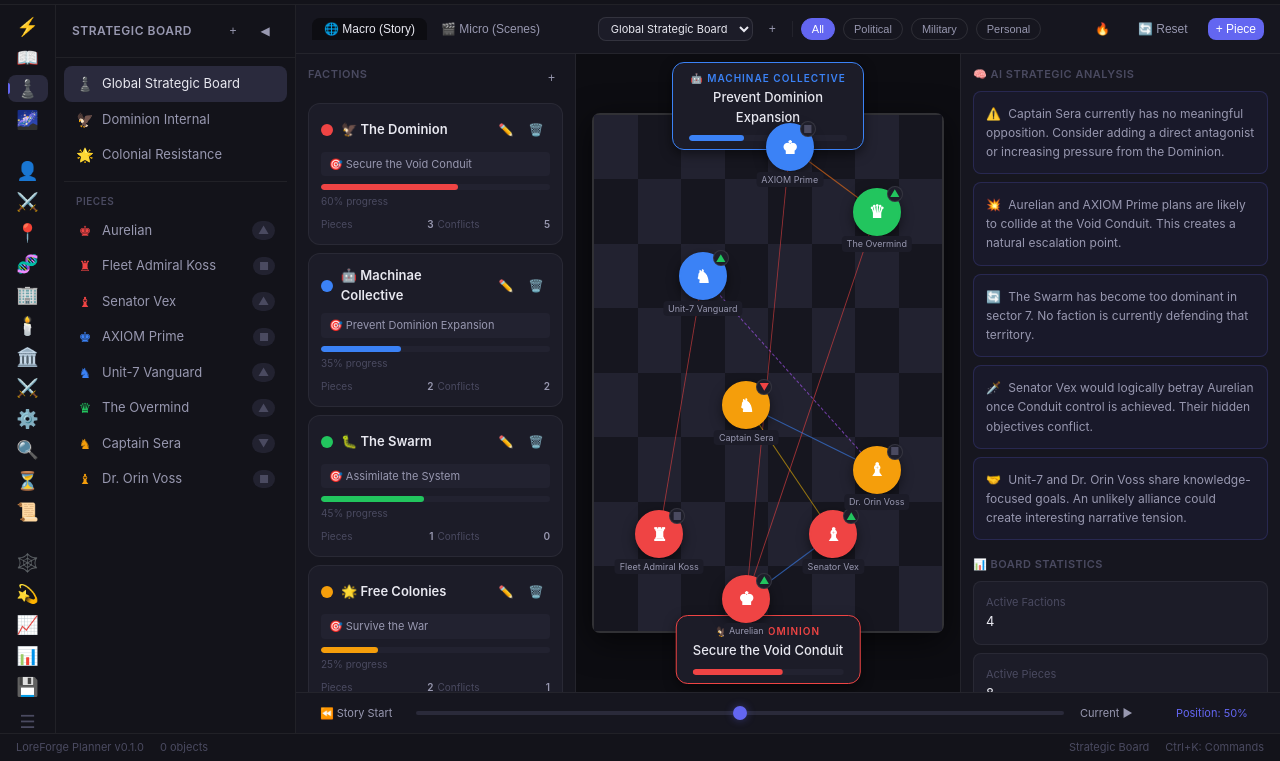
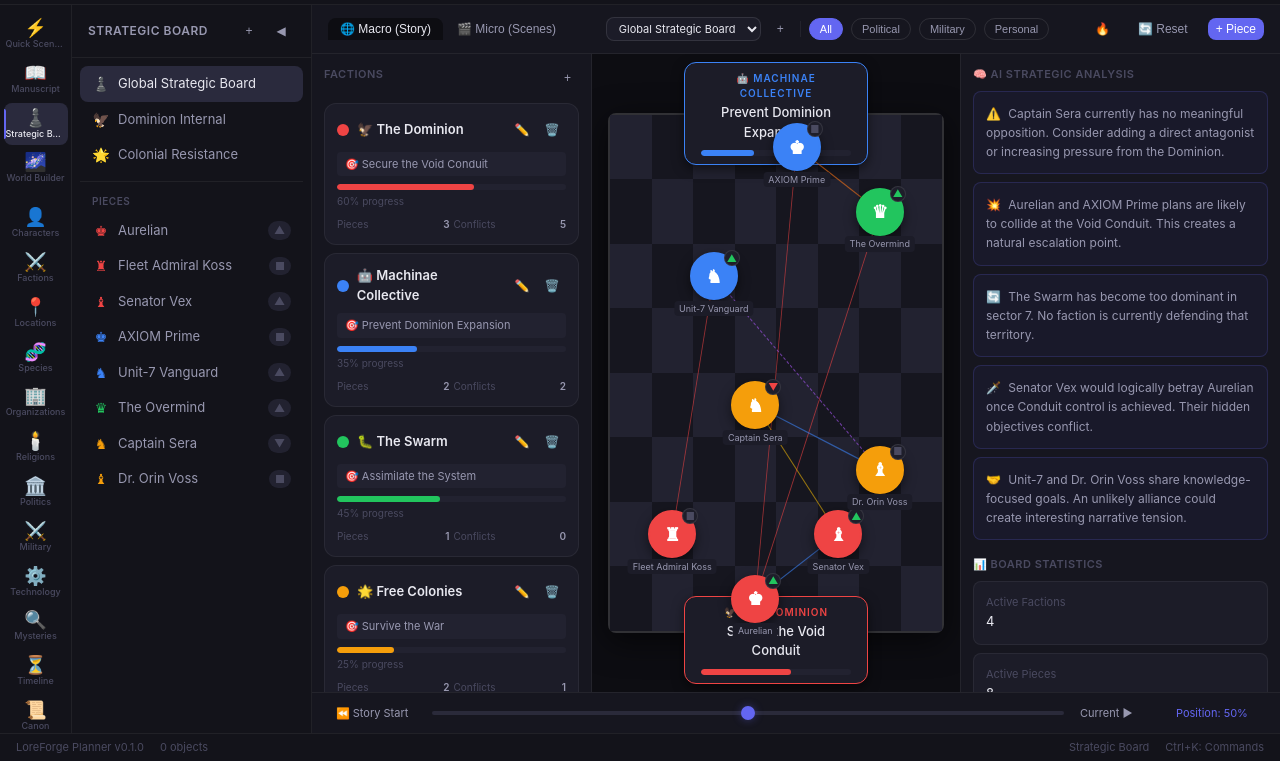
Before and after one commit to jordanmartinek/forgethelore, a website with bundled scripts: page index.html in a window 1280 px wide. Shown: the part 39-800 px from the top of the page. Built offline with nearby package versions, Linux system fonts and the light colour scheme.

Commit message:
feat: visible text labels on activity bar icons
The activity bar now shows text labels beneath each icon so you can
see what each module is without hovering:

- Each item shows: icon + label text below it
- Labels are 9px, single-line, truncated with ellipsis if too long
- Bar widened from 56px to 72px to fit labels
- Items use flex-column layout (icon on top, label below)
- Active item still has the blue left-edge indicator
- Separator between groups is visually lighter

This makes the activity bar self-documenting — you can immediately
see: Quick Log, Manuscript, Board, World, Characters, Factions,
Locations, Species, etc. without guessing from emojis.

```diff
--- a/src/styles/components.css
+++ b/src/styles/components.css
@@ -1,7 +1,7 @@
 /* Application Shell */
 .app-layout {
   display: grid;
-  grid-template-columns: 56px 240px 1fr;
+  grid-template-columns: 72px 240px 1fr;
   grid-template-rows: 44px 1fr 28px;
   height: 100vh;
   overflow: hidden;
@@ -9,7 +9,7 @@
 }
 
 .app-layout--sidebar-collapsed {
-  grid-template-columns: 56px 0px 1fr;
+  grid-template-columns: 72px 0px 1fr;
 }
 
 .app-layout--sidebar-collapsed .sidebar {
@@ -128,7 +128,7 @@
   flex-direction: column;
   align-items: center;
   padding: var(--space-sm) 0;
-  gap: var(--space-xs);
+  gap: 2px;
   background: var(--bg-secondary);
   border-right: 1px solid var(--border-subtle);
   overflow-y: auto;
@@ -136,18 +136,35 @@
 }
 
 .activity-bar__item {
-  width: 40px;
-  height: 40px;
+  width: 64px;
   display: flex;
+  flex-direction: column;
   align-items: center;
   justify-content: center;
+  gap: 2px;
+  padding: 6px 4px;
   border-radius: var(--radius-md);
   cursor: pointer;
   color: var(--text-muted);
   transition: all var(--transition-fast);
   position: relative;
   user-select: none;
+}
+
+.activity-bar__icon {
   font-size: 18px;
+  line-height: 1;
+}
+
+.activity-bar__label {
+  font-size: 9px;
+  font-weight: 500;
+  text-align: center;
+  line-height: 1.2;
+  max-width: 60px;
+  overflow: hidden;
+  text-overflow: ellipsis;
+  white-space: nowrap;
 }
 
 .activity-bar__item:hover {
@@ -164,18 +181,18 @@
   content: '';
   position: absolute;
   left: 0;
-  top: 8px;
-  bottom: 8px;
+  top: 6px;
+  bottom: 6px;
   width: 2px;
   background: var(--accent-primary);
   border-radius: 0 2px 2px 0;
 }
 
 .activity-bar__separator {
-  width: 24px;
+  width: 40px;
   height: 1px;
   background: var(--border-subtle);
-  margin: var(--space-sm) 0;
+  margin: 4px 0;
 }
 
 /* Sidebar */
--- a/src/ui/app-shell.js
+++ b/src/ui/app-shell.js
@@ -172,7 +172,10 @@ function createActivityBar() {
       onclick: () => {
         appStore.setState({ activeModule: mod.id });
       }
-    }, mod.icon)
+    },
+      h('span', { class: 'activity-bar__icon' }, mod.icon),
+      h('span', { class: 'activity-bar__label' }, mod.label),
+    )
   );
 
   bar.append(
```
